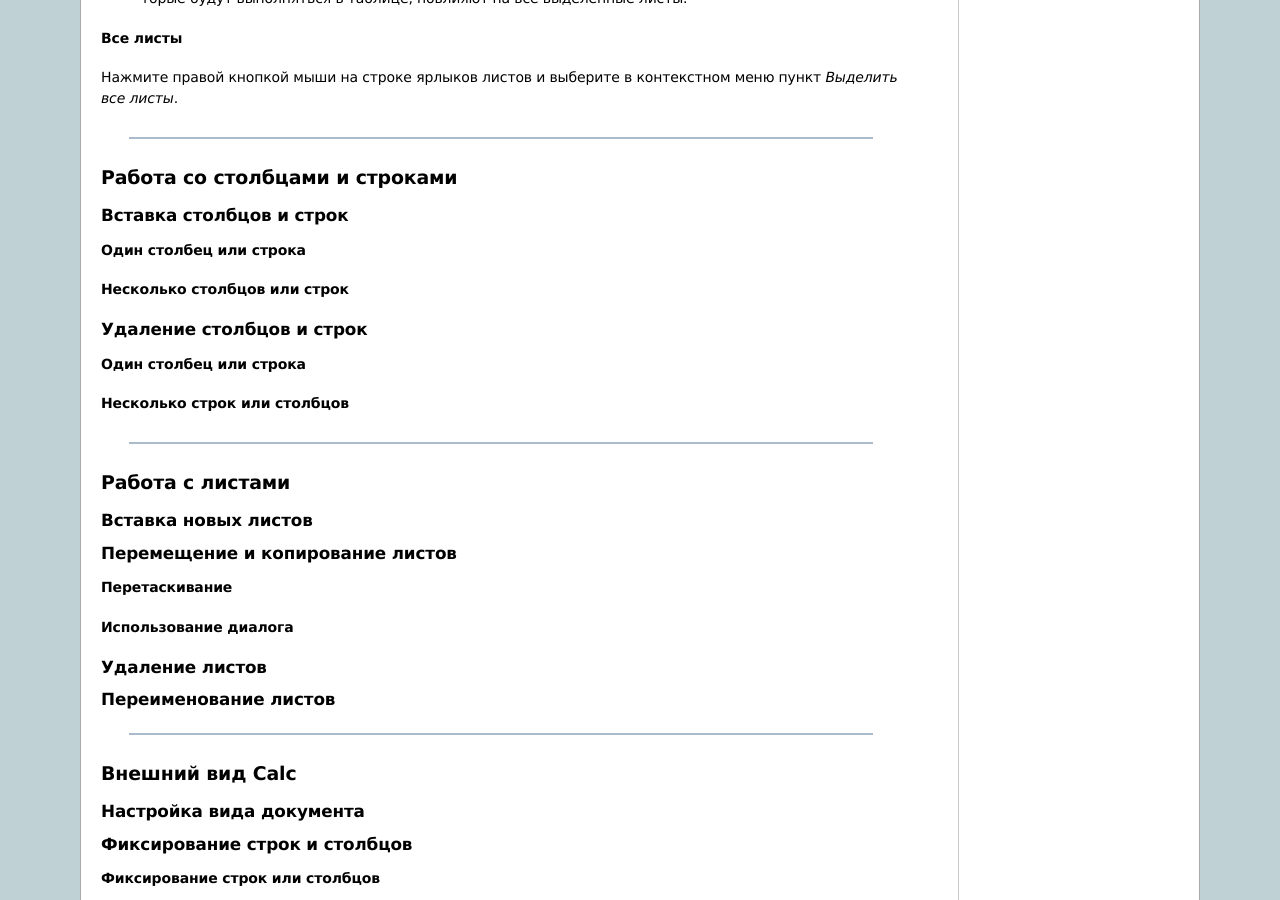
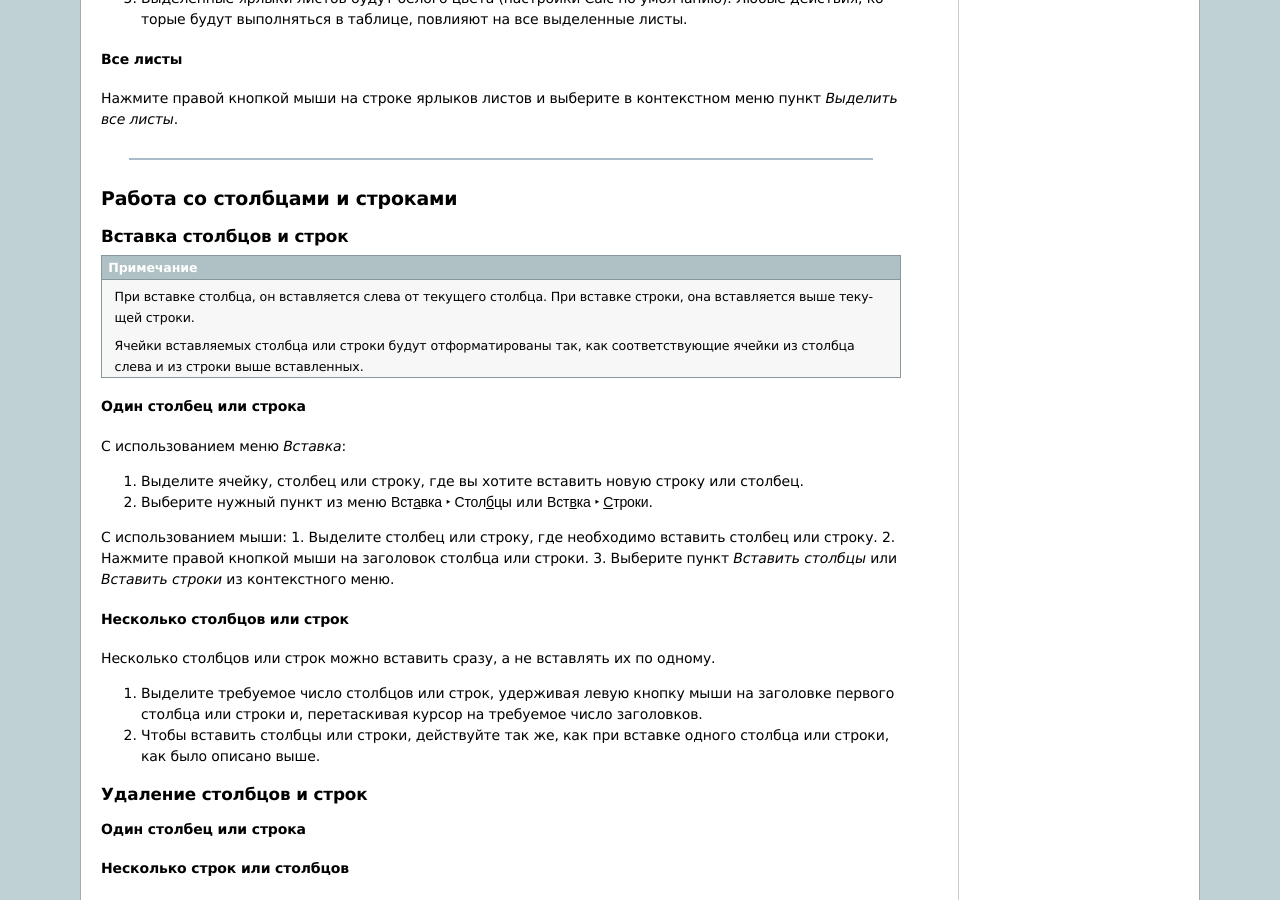
Before and after one commit to LibreRussia/libreoffice-gettingstarted, a Sphinx documentation site: the page built from docs/calc.rst, in a window 1280 px wide and 900 px high, scrolled down 15976 px. Built offline with Sphinx 7.4.7, drawn with Linux system fonts in a browser that asks for light colours; formulas are drawn with MathJax 3.

Commit message:
Адаптировал раздел Вставка столбцов и строк

```diff
--- a/docs/calc.rst
+++ b/docs/calc.rst
@@ -602,7 +602,7 @@ Calc предоставляет множество способов навига
 .. _ch5-lo-screen-026.png:
 
 .. figure:: _static/chapter5/ch5-lo-screen-026.png
-    :scale: 60%
+    :scale: 70%
     :align: center
     :alt: Поле Выделить всё
 
@@ -652,12 +652,31 @@ Calc предоставляет множество способов навига
 Вставка столбцов и строк
 ~~~~~~~~~~~~~~~~~~~~~~~~
 
+.. note::
+    При вставке столбца, он вставляется слева от текущего столбца. При вставке строки, она вставляется выше текущей строки.
+
+    Ячейки вставляемых столбца или строки будут отформатированы так, как соответствующие ячейки из столбца слева и из строки выше вставленных.
+
 Один столбец или строка
 """""""""""""""""""""""
 
+С использованием меню *Вставка*:
+
+1. Выделите ячейку, столбец или строку, где вы хотите вставить новую строку или столбец.
+2. Выберите нужный пункт из меню :menuselection:`Вст&авка --> Стол&бцы` или :menuselection:`Вст&вка --> &Строки`.
+
+С использованием мыши:
+1. Выделите столбец или строку, где необходимо вставить столбец или строку.
+2. Нажмите правой кнопкой мыши на заголовок столбца или строки.
+3. Выберите пункт *Вставить столбцы* или *Вставить строки* из контекстного меню.
 
 Несколько столбцов или строк
 """"""""""""""""""""""""""""
+
+Несколько столбцов или строк можно вставить сразу, а не вставлять их по одному.
+
+1. Выделите требуемое число столбцов или строк, удерживая левую кнопку мыши на заголовке первого столбца или строки и, перетаскивая курсор на требуемое число заголовков.
+2. Чтобы вставить столбцы или строки, действуйте так же, как при вставке одного столбца или строки, как было описано выше.
 
 Удаление столбцов и строк
 ~~~~~~~~~~~~~~~~~~~~~~~~~
@@ -780,5 +799,3 @@ Calc предоставляет множество способов навига
 """""""""""""""""""""""""""""""""""
 
 Некоторые параметры автозамены применяются при нажатии пробела после ввода данных. Чтобы выключить или включить автозамену Calc, перейдите в меню Сервис > Содержимое ячейки и снимите флажок с пункта Автоввод.
-
---------------
```
Also changed, not shown: 3 other files.
